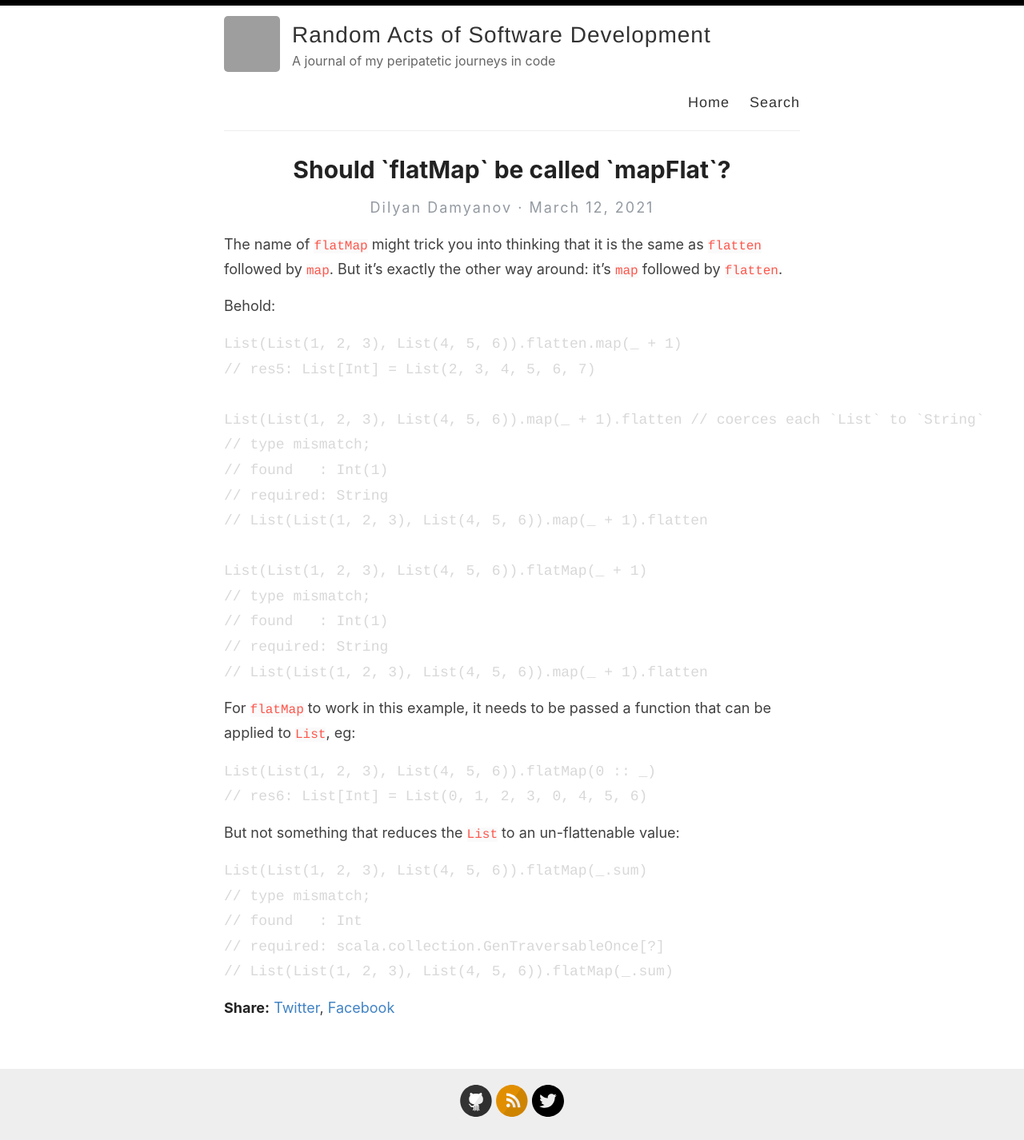
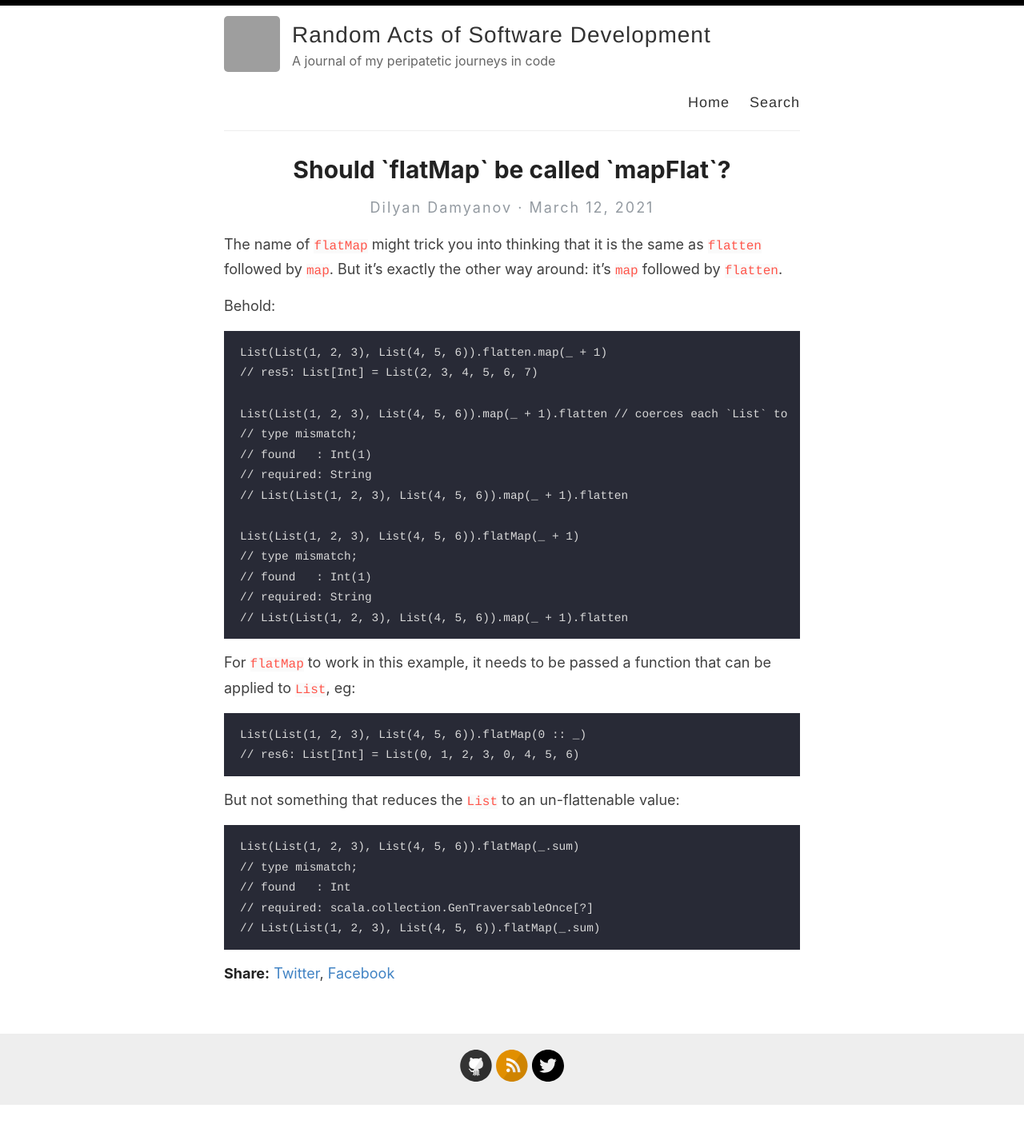
Before and after one commit to dilyand/dilyand.github.io, a Jekyll site: the page built from _posts/2021-03-12-flatMap-should-be-called-mapFlat.md, in a window 1280 px wide. Shown: the whole page at 80% size. Built offline with Jekyll 4.4.1, drawn with Linux system fonts in a browser that asks for light colours; after the commit the page ends 1383 px from its top, so only the background shows below that; grey boxes are pictures that could not be loaded.

Commit message:
Update 2021-03-12-flatMap-should-be-called-mapFlat.md

````diff
--- a/_posts/2021-03-12-flatMap-should-be-called-mapFlat.md
+++ b/_posts/2021-03-12-flatMap-should-be-called-mapFlat.md
@@ -8,7 +8,7 @@ The name of `flatMap` might trick you into thinking that it is the same as `flat
 
 Behold:
 
-```Scala
+```
 List(List(1, 2, 3), List(4, 5, 6)).flatten.map(_ + 1)
 // res5: List[Int] = List(2, 3, 4, 5, 6, 7)
 
@@ -27,14 +27,14 @@ List(List(1, 2, 3), List(4, 5, 6)).flatMap(_ + 1)
 
 For `flatMap` to work in this example, it needs to be passed a function that can be applied to `List`, eg:
 
-```Scala
+```
 List(List(1, 2, 3), List(4, 5, 6)).flatMap(0 :: _)
 // res6: List[Int] = List(0, 1, 2, 3, 0, 4, 5, 6)
 ```
 
 But not something that reduces the `List` to an un-flattenable value:
 
-```Scala
+```
 List(List(1, 2, 3), List(4, 5, 6)).flatMap(_.sum)
 // type mismatch;
 // found   : Int
````
